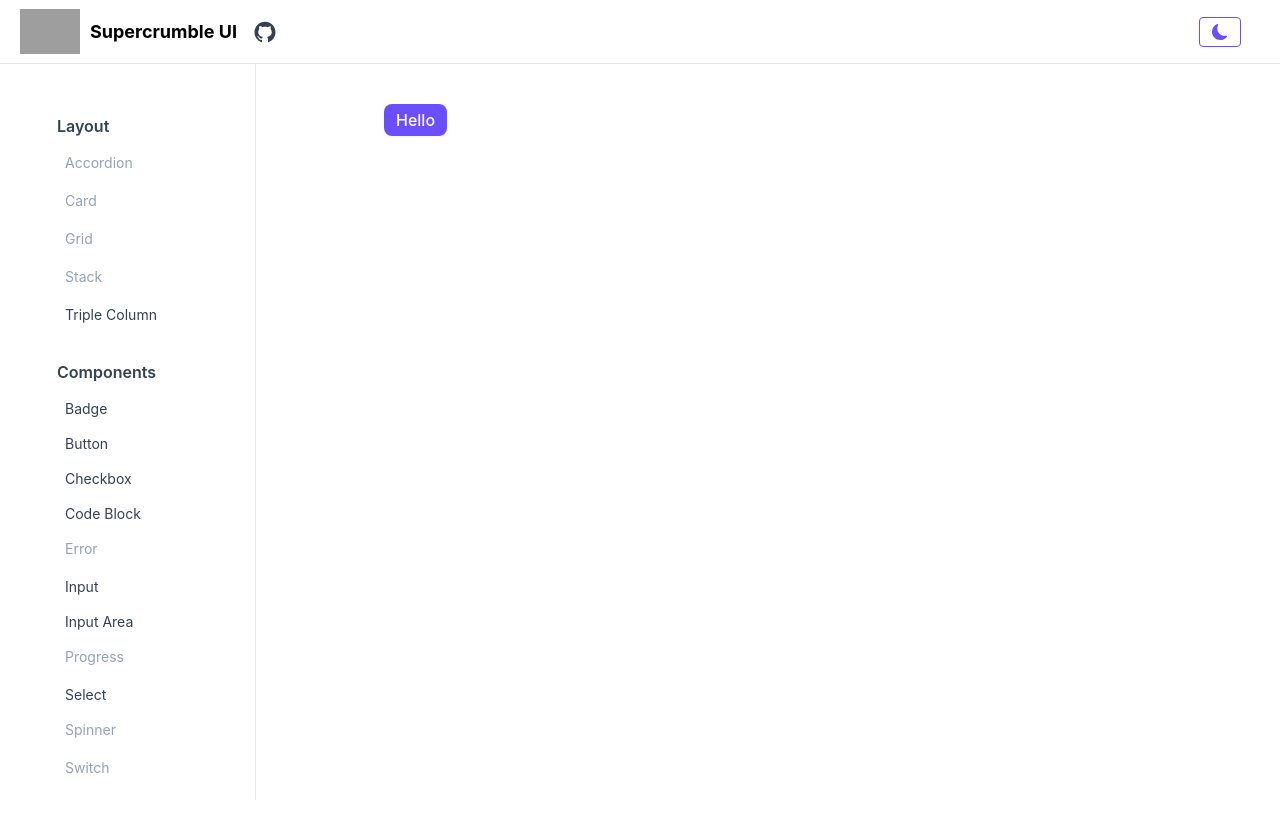
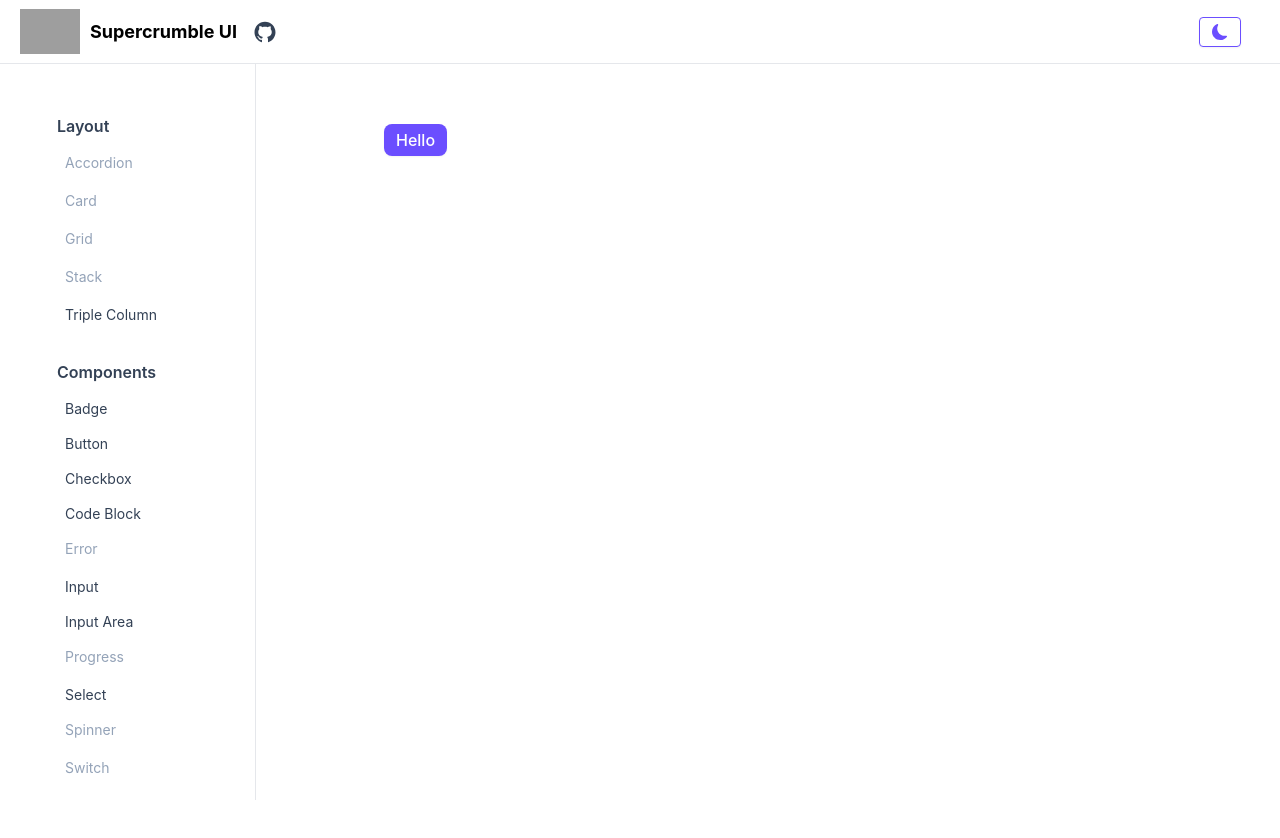
Before and after one commit to elijahnikov/ui, a Next.js app: page / in a window 1280 px wide. Shown: the top 838 px of the page. Built offline with nearby package versions, Linux system fonts and the light colour scheme; grey boxes are pictures that could not be loaded; a web font is replaced by a local one.

Commit message:
removing extra div in trigger

```diff
--- a/src/components/ui/Tooltip/Tooltip.tsx
+++ b/src/components/ui/Tooltip/Tooltip.tsx
@@ -15,10 +15,11 @@ const Tooltip = ({ children }: TooltipProps) => {
 
 const Trigger = ({ children }: { children: React.ReactNode }) => {
     return (
-        <TooltipPrimitive.Trigger asChild>
-            <div className="inline-flex items-center justify-center">
-                {children}
-            </div>
+        <TooltipPrimitive.Trigger
+            className="inline-flex items-center justify-center"
+            asChild
+        >
+            {children}
         </TooltipPrimitive.Trigger>
     );
 };
--- a/src/pages/index.tsx
+++ b/src/pages/index.tsx
@@ -9,7 +9,7 @@ import { BsGithub, BsPlus } from "react-icons/bs";
 export default function Home() {
     return (
         <Layout>
-            <div>
+            <div className="mt-[20px]">
                 <Tooltip>
                     <Tooltip.Trigger>
                         <Button>Hello</Button>
```
